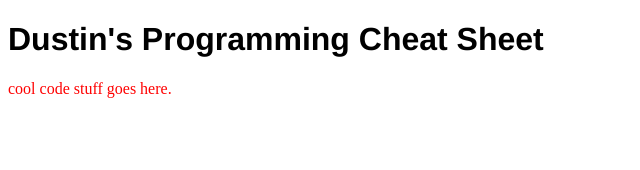
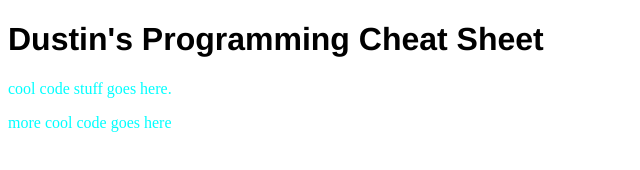
Before and after one commit to dustinburnette/programming-cheatsheet, a plain HTML site: page index.html in a window 1280 px wide. Shown: the whole page, without its empty margins (0-640 px from the left). Drawn offline with Linux system fonts and the light colour scheme.

Commit message:
added cyan and a text

```diff
--- a/index.html
+++ b/index.html
@@ -9,6 +9,7 @@
   <h1>Dustin's Programming Cheat Sheet</h1>
 
   <p>cool code stuff goes here.</p>
+  <p>more cool code goes here</p>
 
 
 </body>
--- a/style.css
+++ b/style.css
@@ -1,5 +1,5 @@
 p{
-color:red;
+color:cyan;
 
 }
 h1{
```
